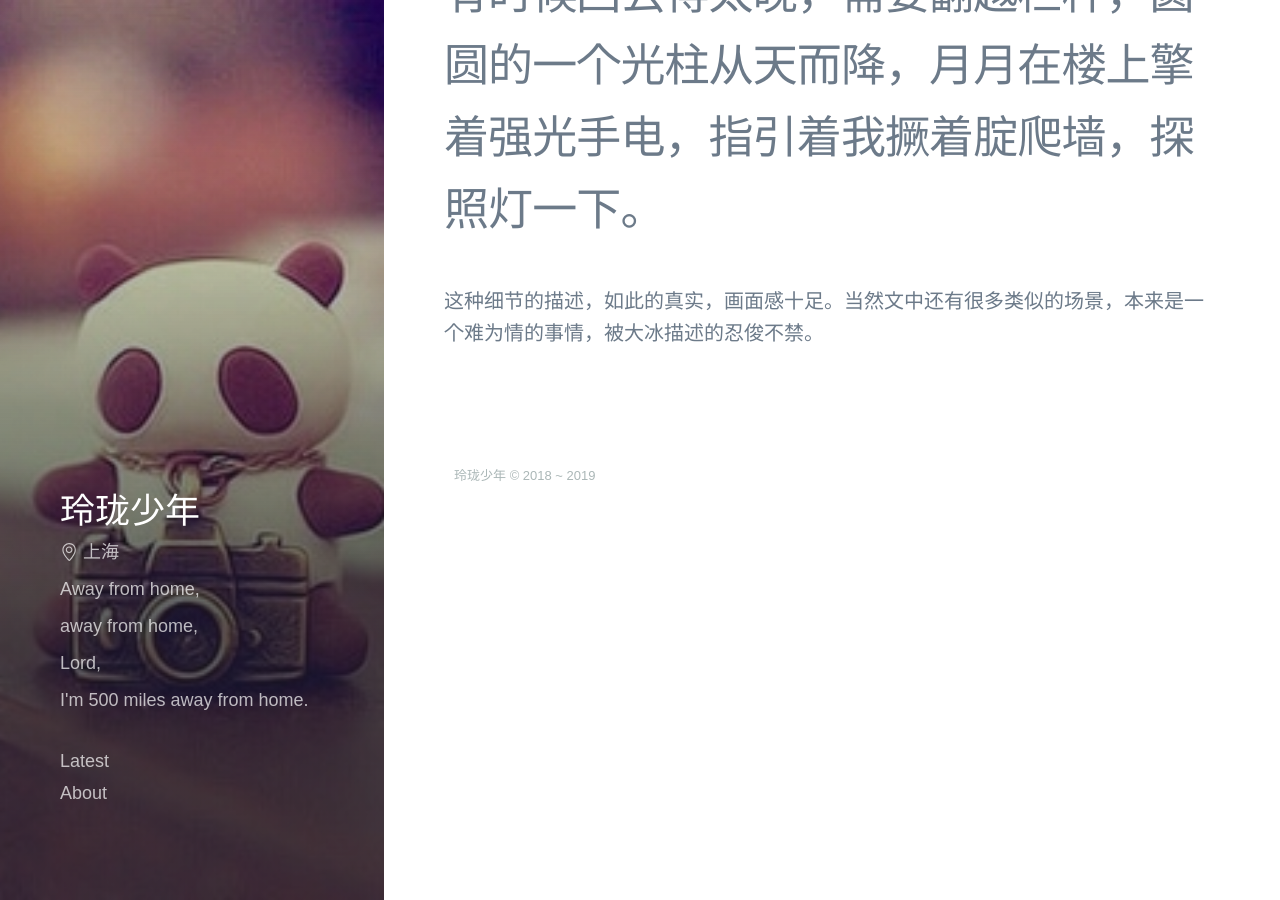
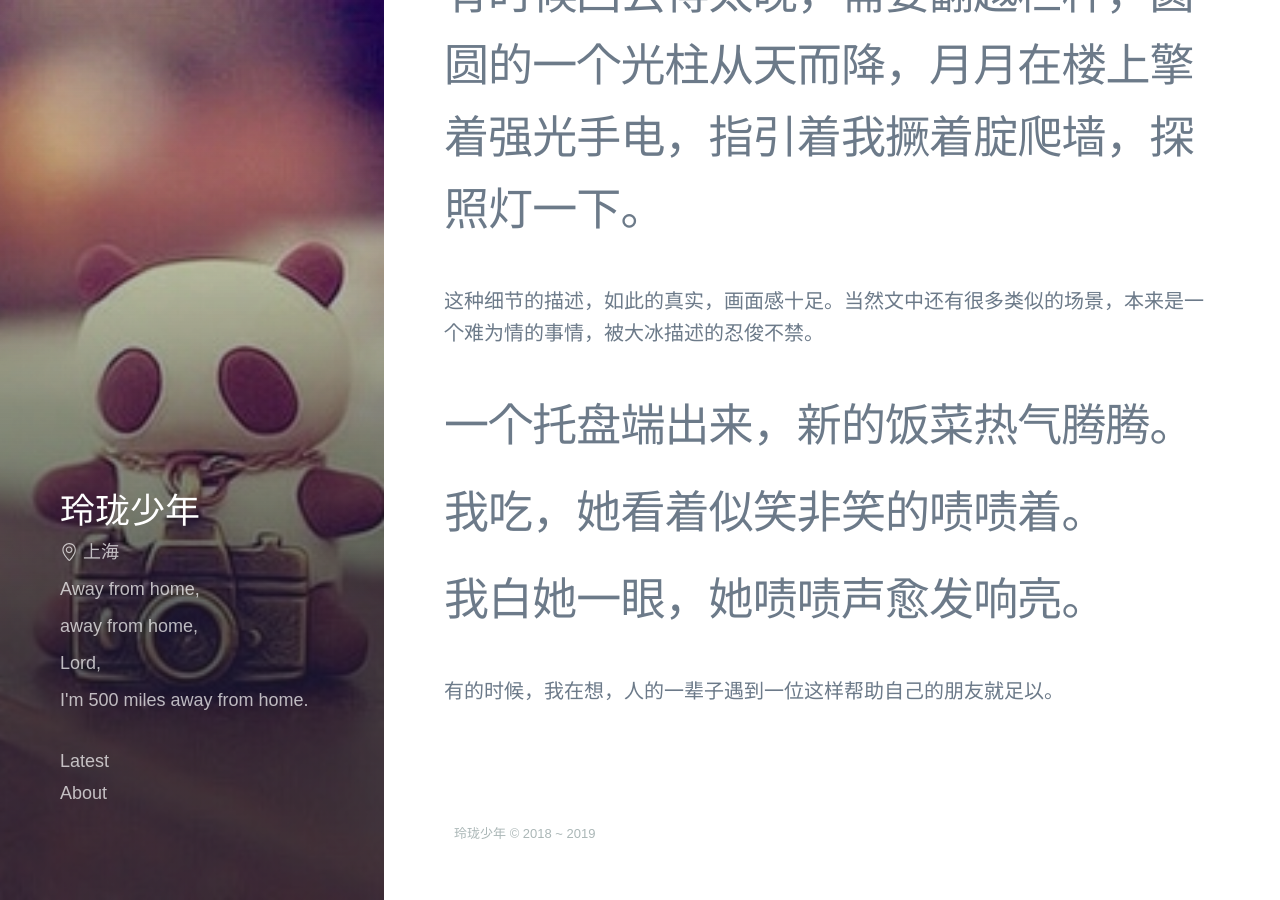
Before and after one commit to auaa/auaa.github.io, a Jekyll site: the page built from _posts/2019-07-20-xie-xie-ni.md, in a window 1280 px wide and 900 px high, scrolled down 972 px. Built offline with Jekyll 4.4.1, drawn with Linux system fonts in a browser that asks for light colours; some web fonts are replaced; comment, search, counter and statistics services are not loaded.

Commit message:
update: 2019-07-20 17:01:25

```diff
--- a/_data/posts.json
+++ b/_data/posts.json
@@ -27,7 +27,7 @@
   ],
   "posts": [
     {
-      "content": "第一次看到大冰的书是在2018年，那本书名字没有吸引住我，叫《阿弥陀佛么么哒》。\n\n第二次看大冰的书是在2019年，挤在上海的地铁上，打开“微信读书”，看到书名是《我不》，坚持看完了第一章节《弟弟》。\n\n不容易啊，我是很不喜欢看电子书的，包括专业相关的网页都不怎么看，但是《弟弟》我一口气读完了，书中内容全是简单的叙事。\n\n这就不得使我想起了以前山东卫视有一个少儿频道主持人也叫大冰，而且是多年没有任何消息的，无论是新闻，还是电视节目。于是，好奇的百度了一下，果不其然，正是这个大冰，只不过是转型了，开了酒吧，酒吧的名字叫“大冰的小屋”，召集了一群民谣歌手，包括唱《成都》走红的赵雷。\n\n接着看了一个章节，标题叫《谢谢你》。这也是此文叫《谢谢你》的原因。\n\n《谢谢你》讲述的是大冰在转型“野生”作家的第一本书中的一个片段，《谢谢你》的主人公叫 沈晓月，在大冰穷困潦倒时帮助过他，扶持过他。\n\n在大冰的书中，月月确实是一位难得的好姑娘，在大冰的笔下堪称完美。\n>\n>  上得厅堂，下得厨房。\n>  \n>\t 柔情似水，侠气冲天。\n\t \n> 有时候回去得太晚，需要翻越栏杆，圆圆的一个光柱从天而降，月月在楼上擎着强光手电，指引着我撅着腚爬墙，探照灯一下。\n \n这种细节的描述，如此的真实，画面感十足。当然文中还有很多类似的场景，本来是一个难为情的事情，被大冰描述的忍俊不禁。\n\n",
+      "content": "第一次看到大冰的书是在2018年，那本书名字没有吸引住我，叫《阿弥陀佛么么哒》。\n\n第二次看大冰的书是在2019年，挤在上海的地铁上，打开“微信读书”，看到书名是《我不》，坚持看完了第一章节《弟弟》。\n\n不容易啊，我是很不喜欢看电子书的，包括专业相关的网页都不怎么看，但是《弟弟》我一口气读完了，书中内容全是简单的叙事。\n\n这就不得使我想起了以前山东卫视有一个少儿频道主持人也叫大冰，而且是多年没有任何消息的，无论是新闻，还是电视节目。于是，好奇的百度了一下，果不其然，正是这个大冰，只不过是转型了，开了酒吧，酒吧的名字叫“大冰的小屋”，召集了一群民谣歌手，包括唱《成都》走红的赵雷。\n\n接着看了一个章节，标题叫《谢谢你》。这也是此文叫《谢谢你》的原因。\n\n《谢谢你》讲述的是大冰在转型“野生”作家的第一本书中的一个片段，《谢谢你》的主人公叫 沈晓月，在大冰穷困潦倒时帮助过他，扶持过他。\n\n在大冰的书中，月月确实是一位难得的好姑娘，在大冰的笔下堪称完美。\n>\n>  上得厅堂，下得厨房。\n>  \n>\t 柔情似水，侠气冲天。\n\t \n> 有时候回去得太晚，需要翻越栏杆，圆圆的一个光柱从天而降，月月在楼上擎着强光手电，指引着我撅着腚爬墙，探照灯一下。\n \n这种细节的描述，如此的真实，画面感十足。当然文中还有很多类似的场景，本来是一个难为情的事情，被大冰描述的忍俊不禁。\n > 一个托盘端出来，新的饭菜热气腾腾。\n > \n > 我吃，她看着似笑非笑的啧啧着。\n > \n > 我白她一眼，她啧啧声愈发响亮。\n > \n\n\n\n有的时候，我在想，人的一辈子遇到一位这样帮助自己的朋友就足以。",
       "data": {
         "layout": "post",
         "title": "谢谢你",
--- a/_posts/2019-07-20-xie-xie-ni.md
+++ b/_posts/2019-07-20-xie-xie-ni.md
@@ -28,3 +28,13 @@
 > 有时候回去得太晚，需要翻越栏杆，圆圆的一个光柱从天而降，月月在楼上擎着强光手电，指引着我撅着腚爬墙，探照灯一下。
 
 这种细节的描述，如此的真实，画面感十足。当然文中还有很多类似的场景，本来是一个难为情的事情，被大冰描述的忍俊不禁。
+ > 一个托盘端出来，新的饭菜热气腾腾。
+ >
+ > 我吃，她看着似笑非笑的啧啧着。
+ >
+ > 我白她一眼，她啧啧声愈发响亮。
+ >
+
+
+
+有的时候，我在想，人的一辈子遇到一位这样帮助自己的朋友就足以。
```
